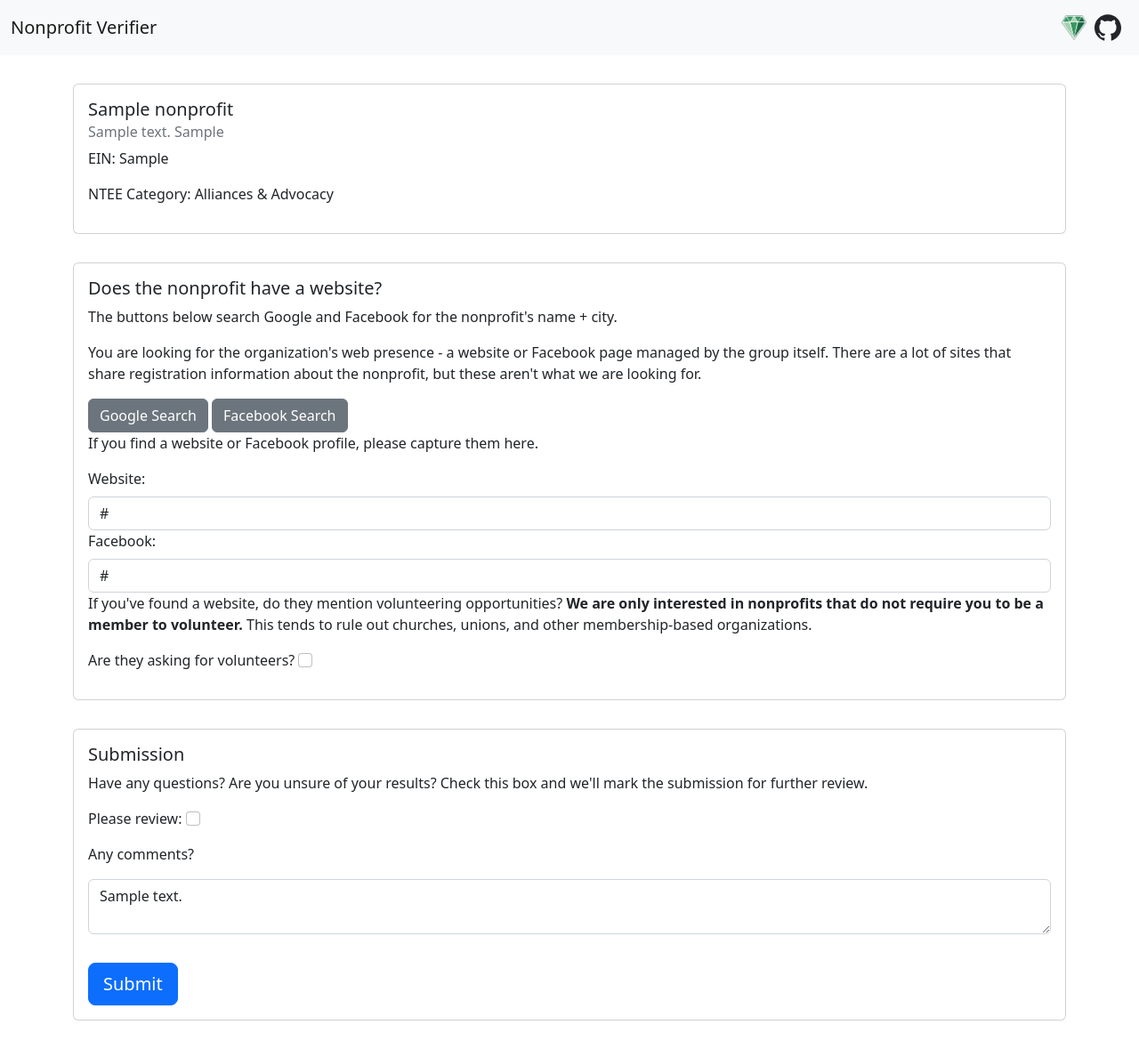
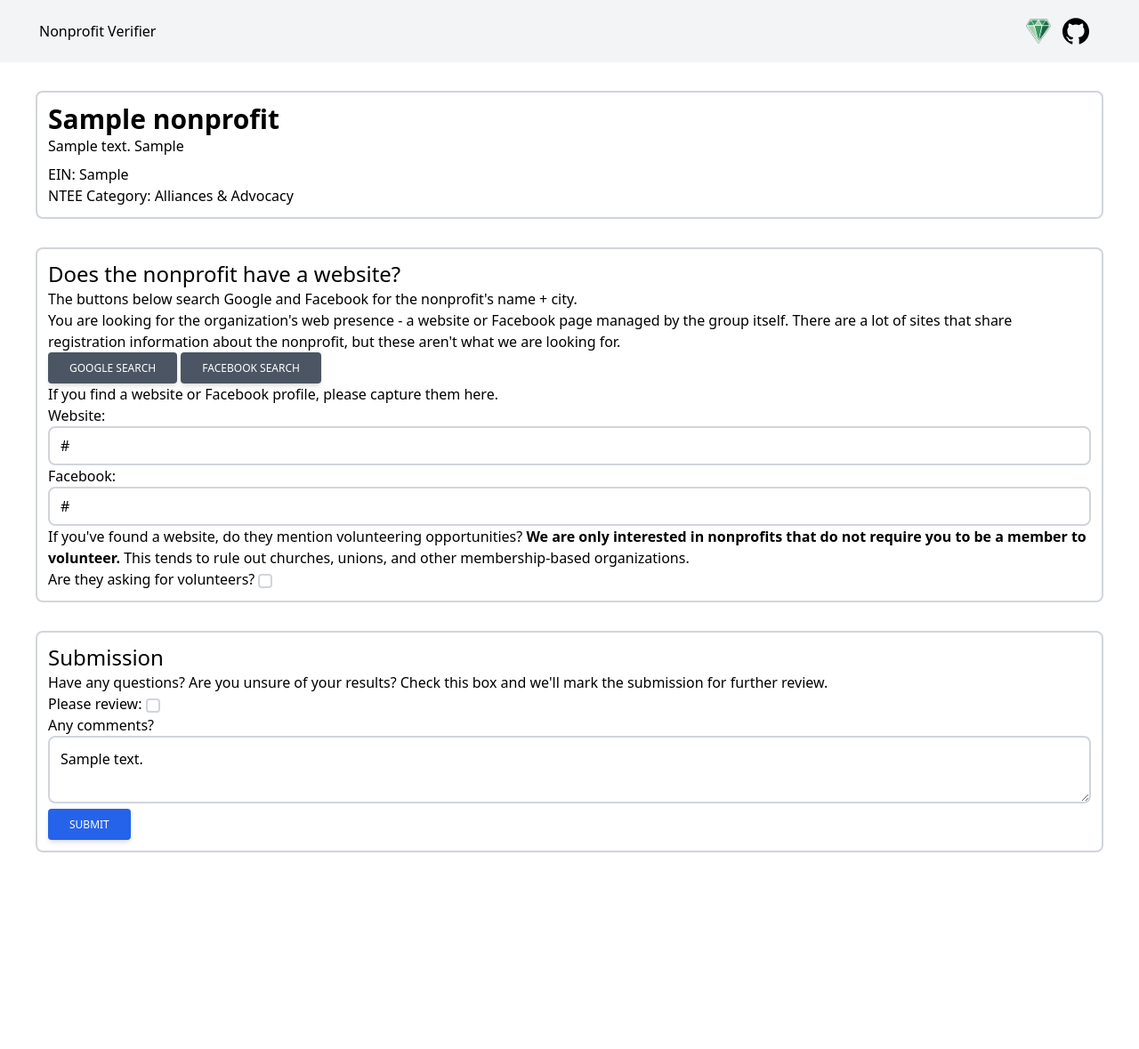
Before and after one commit to codefordayton/npverify, a Django app: template main/templates/main/detail.html in a window 1280 px wide. Shown: the whole page at 89% size. After the commit the page ends 958 px from the top, so only its background shows below. Run offline with Django 4.2, Linux system fonts and the light colour scheme; the template is opened without the code that fills it: values that come from a table or form of the project are taken from there, others are empty; data comes from the database, SQL or seed files in the repository; tables that the repository leaves empty hold one stand-in row (values such as "Sample post"); parts of the project's set-up code (start-up, migrations or seed data) failed here and were passed over; some libraries are stand-ins or nearby versions.

Commit message:
complete styling

```diff
--- a/main/templates/main/base.html
+++ b/main/templates/main/base.html
@@ -1,3 +1,4 @@
+{% load static tailwind_tags %}
 <!DOCTYPE html>
 <html lang="en">
 <head>
@@ -8,18 +9,13 @@
     {% endblock %}
     <meta name="viewport" content="width=device-width, initial-scale=1.0">
     <meta http-equiv="X-UA-Compatible" content="ie=edge">
+    {% tailwind_css %}
     {% load static %}
     <link rel="shortcut icon" type="image/png" href="{% static 'main/favicon.ico' %}"/>
-
-    <link href="https://cdn.jsdelivr.net/npm/bootstrap@5.2.0/dist/css/bootstrap.min.css" rel="stylesheet" integrity="sha384-gH2yIJqKdNHPEq0n4Mqa/HGKIhSkIHeL5AyhkYV8i59U5AR6csBvApHHNl/vI1Bx" crossorigin="anonymous">
     <link rel="stylesheet" href="{% static 'main/style.css' %}">
-
 </head>
 <body class="font-sans-serif leading-normal tracking-normal">
-{% block content %}
-
-{% endblock %}
-<script src="https://cdn.jsdelivr.net/npm/bootstrap@5.2.0/dist/js/bootstrap.bundle.min.js" integrity="sha384-A3rJD856KowSb7dwlZdYEkO39Gagi7vIsF0jrRAoQmDKKtQBHUuLZ9AsSv4jD4Xa" crossorigin="anonymous"></script>
-
+    {% block content %}
+    {% endblock %}
 </body>
 </html>
--- a/main/templates/main/components/header.html
+++ b/main/templates/main/components/header.html
@@ -1,17 +1,16 @@
 {% load static %}
-<nav class="navbar bg-light">
-    <div class="container-fluid">
-        <a class="navbar-brand" href="{% url 'index' %}">
+<nav class="relative p-5 w-full flex flex-wrap items-center justify-between bg-gray-100 content-center items-center">
+    <div class="container-fluid w-full flex flex-wrap items-center justify-between px-6">
+        <a class="navbar-nav flex flex-col pl-0 mr-auto" href="{% url 'index' %}">
             Nonprofit Verifier
         </a>
-        <div class="d-flex">
-           <a href="//codefordayton.org" class="gem-link" target="_blank">
-               <img class="cfd-gem img-fluid" src="{% static "main/cfd-gem.png" %}" alt="CfD"/>
-           </a>
-           <a class="nav-link py-2 px-0 px-lg-2" href="https://github.com/codefordayton/npverify" target="_blank" rel="noopener">
-<svg xmlns="http://www.w3.org/2000/svg" width="30" height="30" class="navbar-nav-svg" viewBox="0 0 512 499.36" role="img"><title>GitHub</title><path fill="currentColor" fill-rule="evenodd" d="M256 0C114.64 0 0 114.61 0 256c0 113.09 73.34 209 175.08 242.9 12.8 2.35 17.47-5.56 17.47-12.34 0-6.08-.22-22.18-.35-43.54-71.2 15.49-86.2-34.34-86.2-34.34-11.64-29.57-28.42-37.45-28.42-37.45-23.27-15.84 1.73-15.55 1.73-15.55 25.69 1.81 39.21 26.38 39.21 26.38 22.84 39.12 59.92 27.82 74.5 21.27 2.33-16.54 8.94-27.82 16.25-34.22-56.84-6.43-116.6-28.43-116.6-126.49 0-27.95 10-50.8 26.35-68.69-2.63-6.48-11.42-32.5 2.51-67.75 0 0 21.49-6.88 70.4 26.24a242.65 242.65 0 0 1 128.18 0c48.87-33.13 70.33-26.24 70.33-26.24 14 35.25 5.18 61.27 2.55 67.75 16.41 17.9 26.31 40.75 26.31 68.69 0 98.35-59.85 120-116.88 126.32 9.19 7.9 17.38 23.53 17.38 47.41 0 34.22-.31 61.83-.31 70.23 0 6.85 4.61 14.81 17.6 12.31C438.72 464.97 512 369.08 512 256.02 512 114.62 397.37 0 256 0z" /></svg>
-<small class="d-lg-none ms-2">GitHub</small>
-</a>
+        <div class="flex items-center relative">
+            <a class="mx-3 gem-link" href="//codefordayton.org" target="_blank">
+                <img class="cfd-gem img-fluid" src="{% static "main/cfd-gem.png" %}" alt="CfD"/>
+            </a>
+            <a class="mx-3" href="https://github.com/codefordayton/npverify" target="_blank" rel="noopener">
+                <svg xmlns="http://www.w3.org/2000/svg" width="30" height="30" class="" viewBox="0 0 512 499.36" role="img"><title>GitHub</title><path fill="currentColor" fill-rule="evenodd" d="M256 0C114.64 0 0 114.61 0 256c0 113.09 73.34 209 175.08 242.9 12.8 2.35 17.47-5.56 17.47-12.34 0-6.08-.22-22.18-.35-43.54-71.2 15.49-86.2-34.34-86.2-34.34-11.64-29.57-28.42-37.45-28.42-37.45-23.27-15.84 1.73-15.55 1.73-15.55 25.69 1.81 39.21 26.38 39.21 26.38 22.84 39.12 59.92 27.82 74.5 21.27 2.33-16.54 8.94-27.82 16.25-34.22-56.84-6.43-116.6-28.43-116.6-126.49 0-27.95 10-50.8 26.35-68.69-2.63-6.48-11.42-32.5 2.51-67.75 0 0 21.49-6.88 70.4 26.24a242.65 242.65 0 0 1 128.18 0c48.87-33.13 70.33-26.24 70.33-26.24 14 35.25 5.18 61.27 2.55 67.75 16.41 17.9 26.31 40.75 26.31 68.69 0 98.35-59.85 120-116.88 126.32 9.19 7.9 17.38 23.53 17.38 47.41 0 34.22-.31 61.83-.31 70.23 0 6.85 4.61 14.81 17.6 12.31C438.72 464.97 512 369.08 512 256.02 512 114.62 397.37 0 256 0z" /></svg>
+            </a>
         </div>
     </div>
 </nav>
--- a/main/templates/main/detail.html
+++ b/main/templates/main/detail.html
@@ -10,12 +10,12 @@
     {% endfor %}
 {% endif %}
 
-<div class="container">
+<div class="container px-10">
     <form action="{% url 'review' nonprofit_id=nonprofit.id %}" method="post">
     {% csrf_token %}
-    <div class="card nonprofitdetails">
+    <div class="card nonprofitdetails border-solid rounded-lg border-2 border-gray-300 p-3">
         <div class="card-body">
-            <h5 class="card-title">{{nonprofit.name}}</h5>
+            <h5 class="card-title text-3xl font-semibold">{{nonprofit.name}}</h5>
             <h6 class="card-subtitle mb-2 text-muted">
                 {{nonprofit.address}} {{nonprofit.city}}
             </h6>
@@ -25,35 +25,35 @@
             {% endif %}
         </div>
     </div>
-    <div class="card step1">
+    <div class="card step1 border-solid rounded-lg border-2 border-gray-300 p-3">
         <div class="card-body">
-            <h5 class="card-title">Does the nonprofit have a website?</h5>
+            <h5 class="card-title text-2xl font-medium">Does the nonprofit have a website?</h5>
             <p>The buttons below search Google and Facebook for the nonprofit's name + city.</p>
             <p>You are looking for the organization's web presence - a website or Facebook page managed by the group itself. There are a lot of sites that share registration information about the nonprofit, but these aren't what we are looking for.</p>
-            <a class="btn btn-secondary" target="_blank" href="https://www.google.com/search?q={{nonprofit.name|urlencode}}+{{nonprofit.city}}">Google Search</a>
-            <a class="btn btn-secondary" target="_blank" href="https://www.facebook.com/search/top?q={{nonprofit.name|urlencode}}+{{nonprofit.city}}">Facebook Search</a>
+            <a type="button" class="inline-block px-6 py-2.5 bg-gray-600 text-white font-medium text-xs leading-tight uppercase rounded shadow-md hover:bg-gray-700 hover:shadow-lg focus:bg-gray-700 focus:shadow-lg focus:outline-none focus:ring-0 active:bg-gray-800 active:shadow-lg transition duration-150 ease-in-out" target="_blank" href="https://www.google.com/search?q={{nonprofit.name|urlencode}}+{{nonprofit.city}}">Google Search</a>
+            <a type="button" class="inline-block px-6 py-2.5 bg-gray-600 text-white font-medium text-xs leading-tight uppercase rounded shadow-md hover:bg-gray-700 hover:shadow-lg focus:bg-gray-700 focus:shadow-lg focus:outline-none focus:ring-0 active:bg-gray-800 active:shadow-lg transition duration-150 ease-in-out" target="_blank" href="https://www.facebook.com/search/top?q={{nonprofit.name|urlencode}}+{{nonprofit.city}}">Facebook Search</a>
             <p>If you find a website or Facebook profile, please capture them here.</p>
             <label class="form-label" for="website_url">Website: </label>
-            <input class="form-control" type="text" name="website_url" value="{{nonprofit.website_url}}">
+            <input class="form-control block w-full border-solid rounded-lg border-2 border-gray-300" type="text" name="website_url" value="{{nonprofit.website_url}}">
             <label class="form-label" for="facebook_url">Facebook: </label>
-            <input class="form-control" type="text" name="facebook_url" value="{{nonprofit.facebook_url}}">
+            <input class="form-control block w-full border-solid rounded-lg border-2 border-gray-300" type="text" name="facebook_url" value="{{nonprofit.facebook_url}}">
             <p>If you've found a website, do they mention volunteering opportunities? <strong>We are only interested in nonprofits that do not require you to be a member to volunteer.</strong> This tends to rule out churches, unions, and other membership-based organizations.</p>
             <p><label class="form-check-label" for="needs_volunteers">Are they asking for volunteers?</label>
-            <input class="form-check-input" type="checkbox" name="needs_volunteers" id="needs_volunteers"></p>
+            <input class="form-check-input border-solid rounded border-2 border-gray-300" type="checkbox" name="needs_volunteers" id="needs_volunteers"></p>
         </div>
     </div>
-    <div class="card step2">
+    <div class="card step2 border-solid rounded-lg border-2 border-gray-300 p-3">
         <div class="card-body">
-            <h5 class="card-title">Submission</h5>
+            <h5 class="card-title text-2xl font-medium">Submission</h5>
             <p>Have any questions? Are you unsure of your results? Check this box and we'll mark the submission for further review.</p>
             <p><label class="form-check-label" for="needs_review">Please review:</label>
-            <input class="form-check-input" type="checkbox" name="needs_review" id="needs_review"></p>
+            <input class="form-check-input border-solid rounded border-2 border-gray-300" type="checkbox" name="needs_review" id="needs_review"></p>
             <p>Any comments?</p>
-            <textarea class="form-control" id="review_comment" name="review_comment">{{nonprofit.review_comment}}</textarea>
-            <input class="btn btn-primary btn-lg" type="submit" value="Submit">
+            <textarea class="form-control w-full border-solid rounded-lg border-2 border-gray-300 p-3" id="review_comment" name="review_comment">{{nonprofit.review_comment}}</textarea>
+            <input class="inline-block px-6 py-2.5 bg-blue-600 text-white font-medium text-xs leading-tight uppercase rounded shadow-md hover:bg-blue-700 hover:shadow-lg focus:bg-blue-700 focus:shadow-lg focus:outline-none focus:ring-0 active:bg-blue-800 active:shadow-lg transition duration-150 ease-in-out" type="submit" value="Submit">
         </div>
     </div>
     </form>
 </div>
 {% include "main/components/footer.html" %}
-{% endblock %}
+{% endblock content %}
--- a/npverify/settings.py
+++ b/npverify/settings.py
@@ -48,6 +48,7 @@ INSTALLED_APPS = [
     # Tailwind required apps
     'tailwind',
     'theme',
+    'django_browser_reload',
 ]
 
 MIDDLEWARE = [
@@ -58,6 +59,7 @@ MIDDLEWARE = [
     'django.contrib.auth.middleware.AuthenticationMiddleware',
     'django.contrib.messages.middleware.MessageMiddleware',
     'django.middleware.clickjacking.XFrameOptionsMiddleware',
+    "django_browser_reload.middleware.BrowserReloadMiddleware",
 ]
 
 ROOT_URLCONF = 'npverify.urls'
--- a/npverify/urls.py
+++ b/npverify/urls.py
@@ -2,7 +2,6 @@ from django.contrib import admin
 from django.urls import include, path
 
 urlpatterns = [
-    path('', include('theme.urls')),
-    # path('', include('main.urls')),
+    path('', include('main.urls')),
     path('admin/', admin.site.urls),
 ]
--- a/requirements.txt
+++ b/requirements.txt
@@ -4,7 +4,7 @@ Django==4.1.1
 dj-database-url==1.0.0
 django-tailwind==3.4.0
 gunicorn==20.1.0
-node==14.0.0
+node==1.1
 nvm==8.15.0
 psycopg2-binary==2.9.3
 sqlparse==0.4.2
--- a/theme/static/css/dist/styles.css
+++ b/theme/static/css/dist/styles.css
@@ -758,25 +758,99 @@ select {
   position: static;
 }
 
+.absolute {
+  position: absolute;
+}
+
+.relative {
+  position: relative;
+}
+
+.left-0 {
+  left: 0px;
+}
+
+.right-0 {
+  right: 0px;
+}
+
+.right-1 {
+  right: 0.25rem;
+}
+
+.m-auto {
+  margin: auto;
+}
+
 .mx-auto {
   margin-left: auto;
   margin-right: auto;
+}
+
+.mx-5 {
+  margin-left: 1.25rem;
+  margin-right: 1.25rem;
+}
+
+.mx-3 {
+  margin-left: 0.75rem;
+  margin-right: 0.75rem;
 }
 
 .mb-2 {
   margin-bottom: 0.5rem;
 }
 
+.mr-auto {
+  margin-right: auto;
+}
+
 .block {
   display: block;
+}
+
+.inline-block {
+  display: inline-block;
 }
 
 .flex {
   display: flex;
 }
 
+.inline-flex {
+  display: inline-flex;
+}
+
+.flow-root {
+  display: flow-root;
+}
+
 .h-screen {
   height: 100vh;
+}
+
+.w-full {
+  width: 100%;
+}
+
+.flex-row {
+  flex-direction: row;
+}
+
+.flex-col {
+  flex-direction: column;
+}
+
+.flex-wrap {
+  flex-wrap: wrap;
+}
+
+.content-center {
+  align-content: center;
+}
+
+.content-evenly {
+  align-content: space-evenly;
 }
 
 .items-center {
@@ -787,9 +861,149 @@ select {
   justify-content: center;
 }
 
+.justify-between {
+  justify-content: space-between;
+}
+
+.space-y-4 > :not([hidden]) ~ :not([hidden]) {
+  --tw-space-y-reverse: 0;
+  margin-top: calc(1rem * calc(1 - var(--tw-space-y-reverse)));
+  margin-bottom: calc(1rem * var(--tw-space-y-reverse));
+}
+
+.rounded {
+  border-radius: 0.25rem;
+}
+
+.rounded-lg {
+  border-radius: 0.5rem;
+}
+
+.rounded-sm {
+  border-radius: 0.125rem;
+}
+
+.border-2 {
+  border-width: 2px;
+}
+
+.border-solid {
+  border-style: solid;
+}
+
+.border-black {
+  --tw-border-opacity: 1;
+  border-color: rgb(0 0 0 / var(--tw-border-opacity));
+}
+
+.border-gray-100 {
+  --tw-border-opacity: 1;
+  border-color: rgb(243 244 246 / var(--tw-border-opacity));
+}
+
+.border-gray-800 {
+  --tw-border-opacity: 1;
+  border-color: rgb(31 41 55 / var(--tw-border-opacity));
+}
+
+.border-indigo-600 {
+  --tw-border-opacity: 1;
+  border-color: rgb(79 70 229 / var(--tw-border-opacity));
+}
+
+.border-gray-600 {
+  --tw-border-opacity: 1;
+  border-color: rgb(75 85 99 / var(--tw-border-opacity));
+}
+
+.border-gray-200 {
+  --tw-border-opacity: 1;
+  border-color: rgb(229 231 235 / var(--tw-border-opacity));
+}
+
+.border-gray-300 {
+  --tw-border-opacity: 1;
+  border-color: rgb(209 213 219 / var(--tw-border-opacity));
+}
+
 .bg-gray-50 {
   --tw-bg-opacity: 1;
   background-color: rgb(249 250 251 / var(--tw-bg-opacity));
+}
+
+.bg-blue-600 {
+  --tw-bg-opacity: 1;
+  background-color: rgb(37 99 235 / var(--tw-bg-opacity));
+}
+
+.bg-gray-500 {
+  --tw-bg-opacity: 1;
+  background-color: rgb(107 114 128 / var(--tw-bg-opacity));
+}
+
+.bg-gray-300 {
+  --tw-bg-opacity: 1;
+  background-color: rgb(209 213 219 / var(--tw-bg-opacity));
+}
+
+.bg-gray-100 {
+  --tw-bg-opacity: 1;
+  background-color: rgb(243 244 246 / var(--tw-bg-opacity));
+}
+
+.bg-gray-600 {
+  --tw-bg-opacity: 1;
+  background-color: rgb(75 85 99 / var(--tw-bg-opacity));
+}
+
+.bg-gradient-to-b {
+  background-image: linear-gradient(to bottom, var(--tw-gradient-stops));
+}
+
+.from-red-400 {
+  --tw-gradient-from: #f87171;
+  --tw-gradient-to: rgb(248 113 113 / 0);
+  --tw-gradient-stops: var(--tw-gradient-from), var(--tw-gradient-to);
+}
+
+.from-yellow-400 {
+  --tw-gradient-from: #facc15;
+  --tw-gradient-to: rgb(250 204 21 / 0);
+  --tw-gradient-stops: var(--tw-gradient-from), var(--tw-gradient-to);
+}
+
+.to-blue-400 {
+  --tw-gradient-to: #60a5fa;
+}
+
+.p-6 {
+  padding: 1.5rem;
+}
+
+.p-40 {
+  padding: 10rem;
+}
+
+.p-10 {
+  padding: 2.5rem;
+}
+
+.p-5 {
+  padding: 1.25rem;
+}
+
+.p-3 {
+  padding: 0.75rem;
+}
+
+.px-6 {
+  padding-left: 1.5rem;
+  padding-right: 1.5rem;
+}
+
+.py-2\.5 {
+  padding-top: 0.625rem;
+  padding-bottom: 0.625rem;
 }
 
 .py-2 {
@@ -797,9 +1011,18 @@ select {
   padding-bottom: 0.5rem;
 }
 
-.px-0 {
+.py-8 {
+  padding-top: 2rem;
+  padding-bottom: 2rem;
+}
+
+.px-10 {
+  padding-left: 2.5rem;
+  padding-right: 2.5rem;
+}
+
+.pl-0 {
   padding-left: 0px;
-  padding-right: 0px;
 }
 
 .font-serif {
@@ -811,10 +1034,145 @@ select {
   line-height: 1;
 }
 
+.text-xs {
+  font-size: 0.75rem;
+  line-height: 1rem;
+}
+
+.text-3xl {
+  font-size: 1.875rem;
+  line-height: 2.25rem;
+}
+
+.text-2xl {
+  font-size: 1.5rem;
+  line-height: 2rem;
+}
+
+.font-medium {
+  font-weight: 500;
+}
+
+.font-bold {
+  font-weight: 700;
+}
+
+.font-semibold {
+  font-weight: 600;
+}
+
+.uppercase {
+  text-transform: uppercase;
+}
+
 .leading-normal {
   line-height: 1.5;
+}
+
+.leading-tight {
+  line-height: 1.25;
 }
 
 .tracking-normal {
   letter-spacing: 0em;
 }
+
+.text-white {
+  --tw-text-opacity: 1;
+  color: rgb(255 255 255 / var(--tw-text-opacity));
+}
+
+.text-blue-600 {
+  --tw-text-opacity: 1;
+  color: rgb(37 99 235 / var(--tw-text-opacity));
+}
+
+.shadow-md {
+  --tw-shadow: 0 4px 6px -1px rgb(0 0 0 / 0.1), 0 2px 4px -2px rgb(0 0 0 / 0.1);
+  --tw-shadow-colored: 0 4px 6px -1px var(--tw-shadow-color), 0 2px 4px -2px var(--tw-shadow-color);
+  box-shadow: var(--tw-ring-offset-shadow, 0 0 #0000), var(--tw-ring-shadow, 0 0 #0000), var(--tw-shadow);
+}
+
+.transition {
+  transition-property: color, background-color, border-color, fill, stroke, opacity, box-shadow, transform, filter, -webkit-text-decoration-color, -webkit-backdrop-filter;
+  transition-property: color, background-color, border-color, text-decoration-color, fill, stroke, opacity, box-shadow, transform, filter, backdrop-filter;
+  transition-property: color, background-color, border-color, text-decoration-color, fill, stroke, opacity, box-shadow, transform, filter, backdrop-filter, -webkit-text-decoration-color, -webkit-backdrop-filter;
+  transition-timing-function: cubic-bezier(0.4, 0, 0.2, 1);
+  transition-duration: 150ms;
+}
+
+.duration-150 {
+  transition-duration: 150ms;
+}
+
+.duration-300 {
+  transition-duration: 300ms;
+}
+
+.ease-in-out {
+  transition-timing-function: cubic-bezier(0.4, 0, 0.2, 1);
+}
+
+.hover\:bg-blue-700:hover {
+  --tw-bg-opacity: 1;
+  background-color: rgb(29 78 216 / var(--tw-bg-opacity));
+}
+
+.hover\:bg-gray-700:hover {
+  --tw-bg-opacity: 1;
+  background-color: rgb(55 65 81 / var(--tw-bg-opacity));
+}
+
+.hover\:text-blue-700:hover {
+  --tw-text-opacity: 1;
+  color: rgb(29 78 216 / var(--tw-text-opacity));
+}
+
+.hover\:shadow-lg:hover {
+  --tw-shadow: 0 10px 15px -3px rgb(0 0 0 / 0.1), 0 4px 6px -4px rgb(0 0 0 / 0.1);
+  --tw-shadow-colored: 0 10px 15px -3px var(--tw-shadow-color), 0 4px 6px -4px var(--tw-shadow-color);
+  box-shadow: var(--tw-ring-offset-shadow, 0 0 #0000), var(--tw-ring-shadow, 0 0 #0000), var(--tw-shadow);
+}
+
+.focus\:bg-blue-700:focus {
+  --tw-bg-opacity: 1;
+  background-color: rgb(29 78 216 / var(--tw-bg-opacity));
+}
+
+.focus\:bg-gray-700:focus {
+  --tw-bg-opacity: 1;
+  background-color: rgb(55 65 81 / var(--tw-bg-opacity));
+}
+
+.focus\:shadow-lg:focus {
+  --tw-shadow: 0 10px 15px -3px rgb(0 0 0 / 0.1), 0 4px 6px -4px rgb(0 0 0 / 0.1);
+  --tw-shadow-colored: 0 10px 15px -3px var(--tw-shadow-color), 0 4px 6px -4px var(--tw-shadow-color);
+  box-shadow: var(--tw-ring-offset-shadow, 0 0 #0000), var(--tw-ring-shadow, 0 0 #0000), var(--tw-shadow);
+}
+
+.focus\:outline-none:focus {
+  outline: 2px solid transparent;
+  outline-offset: 2px;
+}
+
+.focus\:ring-0:focus {
+  --tw-ring-offset-shadow: var(--tw-ring-inset) 0 0 0 var(--tw-ring-offset-width) var(--tw-ring-offset-color);
+  --tw-ring-shadow: var(--tw-ring-inset) 0 0 0 calc(0px + var(--tw-ring-offset-width)) var(--tw-ring-color);
+  box-shadow: var(--tw-ring-offset-shadow), var(--tw-ring-shadow), var(--tw-shadow, 0 0 #0000);
+}
+
+.active\:bg-blue-800:active {
+  --tw-bg-opacity: 1;
+  background-color: rgb(30 64 175 / var(--tw-bg-opacity));
+}
+
+.active\:bg-gray-800:active {
+  --tw-bg-opacity: 1;
+  background-color: rgb(31 41 55 / var(--tw-bg-opacity));
+}
+
+.active\:shadow-lg:active {
+  --tw-shadow: 0 10px 15px -3px rgb(0 0 0 / 0.1), 0 4px 6px -4px rgb(0 0 0 / 0.1);
+  --tw-shadow-colored: 0 10px 15px -3px var(--tw-shadow-color), 0 4px 6px -4px var(--tw-shadow-color);
+  box-shadow: var(--tw-ring-offset-shadow, 0 0 #0000), var(--tw-ring-shadow, 0 0 #0000), var(--tw-shadow);
+}
--- a/theme/urls.py
+++ b/theme/urls.py
@@ -3,6 +3,5 @@ from django.urls import path
 from django.views.generic import TemplateView
 
 urlpatterns = [
-    path('', TemplateView.as_view(template_name="base.html")),     # new
-    path('admin/', admin.site.urls),
+    path('', TemplateView.as_view(template_name="base.html")),     # boilerplate view for tailwind
 ]
```
Also changed, not shown: main/templates/main/index.html (+7 -8 lines).
